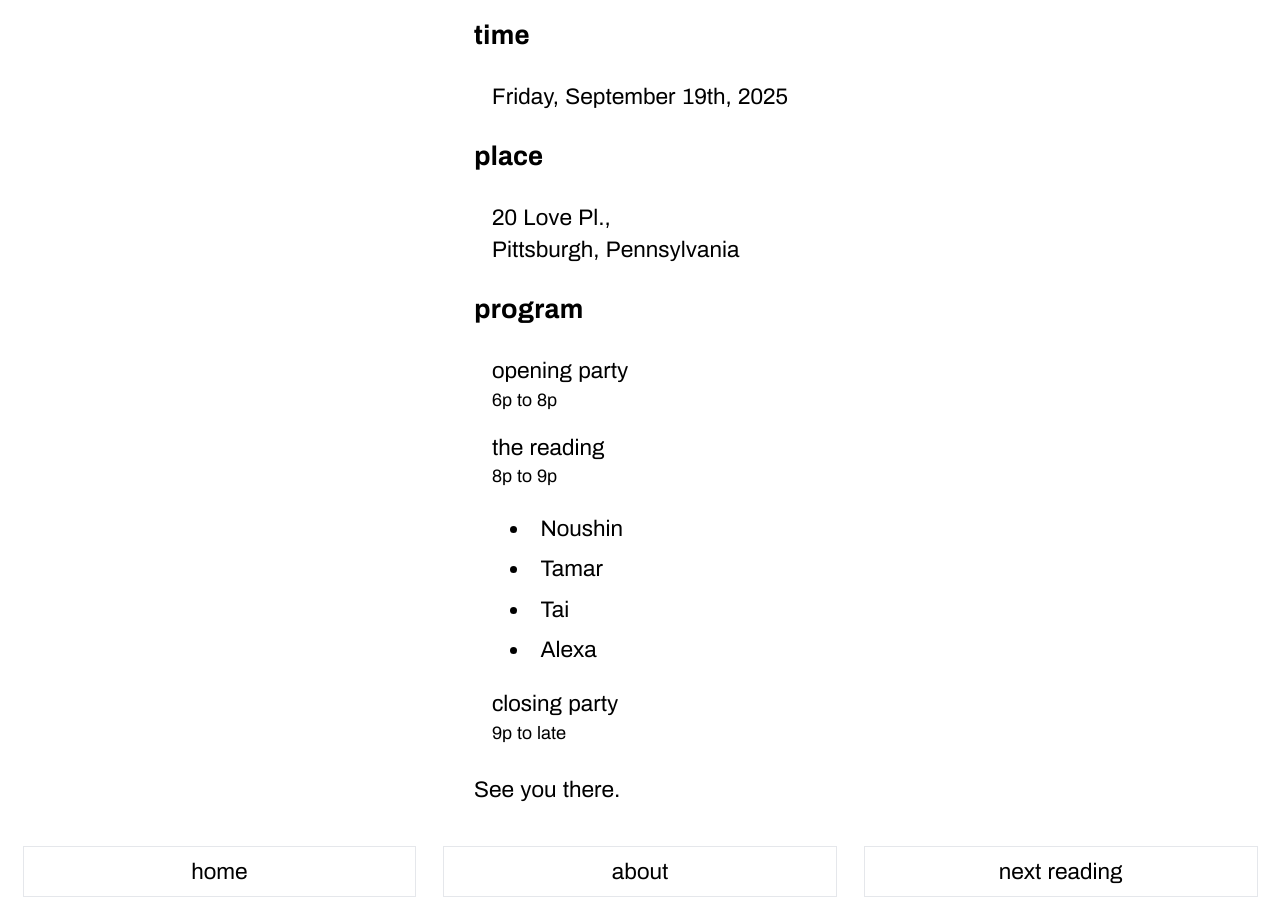
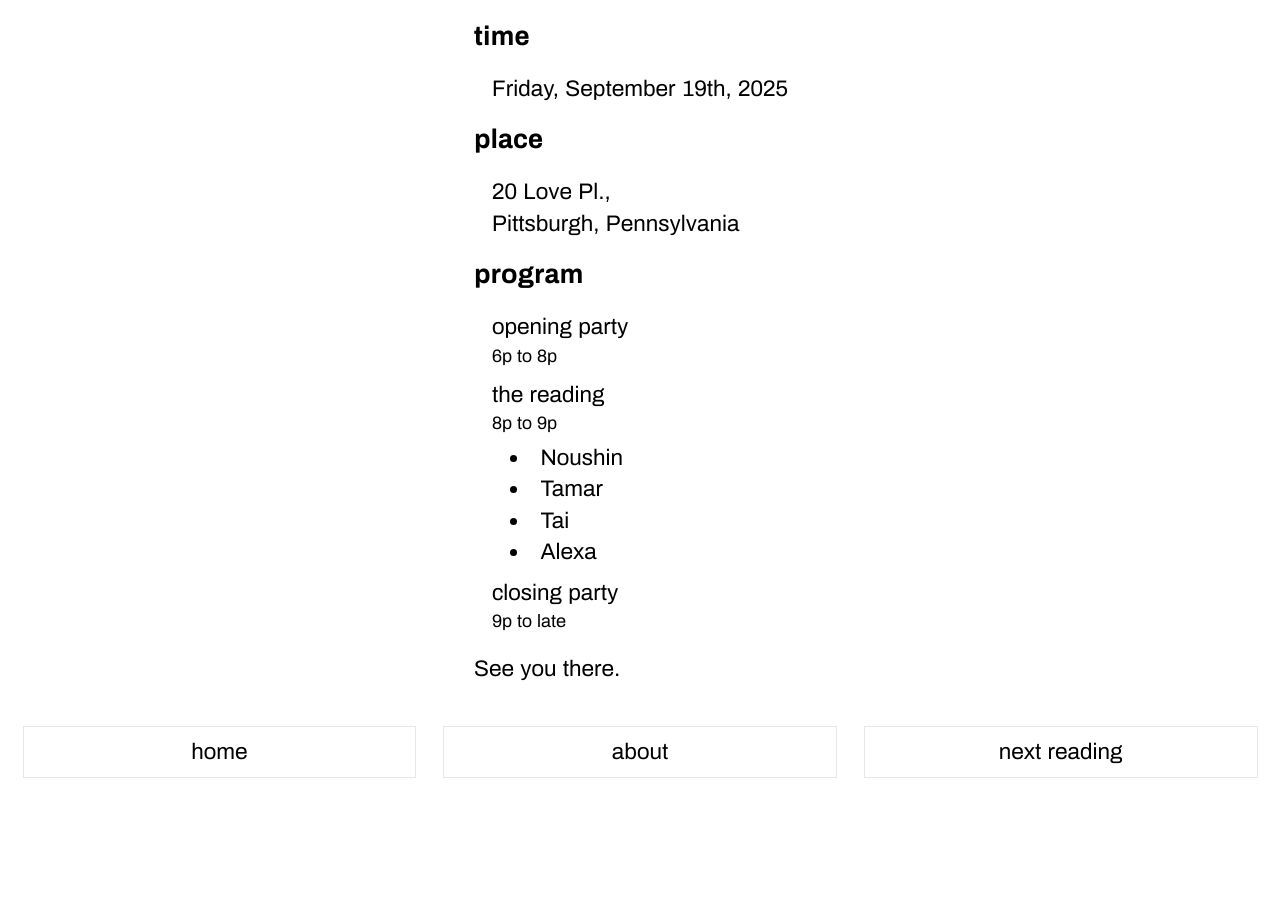
Before and after one commit to zlunchbox/readingspgh.com, a SvelteKit app: page /nextreading in a window 1280 px wide. After the commit the page ends 800 px from the top, so only its background shows below. Built offline with nearby package versions, Linux system fonts and the light colour scheme; a web font is replaced by a local one.

Commit message:
update padding

```diff
--- a/src/routes/nextreading/+page.svelte
+++ b/src/routes/nextreading/+page.svelte
@@ -3,25 +3,25 @@
 
 <div class="font-[Archivo] text-xl">
   <h2 class="p-4 text-2xl font-bold">time</h2>
-  <p class="px-8 py-2">Friday, September 19th, 2025</p>
+  <p class="px-8">Friday, September 19th, 2025</p>
   <h2 class="p-4 text-2xl font-bold">place</h2>
-  <p class="px-8 py-2">20 Love Pl.,<br /> Pittsburgh, Pennsylvania</p>
+  <p class="px-8">20 Love Pl.,<br /> Pittsburgh, Pennsylvania</p>
   <h2 class="p-4 text-2xl font-bold">program</h2>
-  <p class="px-8 py-2">
+  <p class="px-8">
     opening party
     <span class="block text-base">6p to 8p</span>
   </p>
-  <p class="px-8 py-2">
+  <p class="px-8 pt-2">
     the reading
     <span class="block text-base">8p to 9p</span>
   </p>
-  <ul class="px-12 py-2 list-disc list-inside">
-    <li class="py-1">Noushin</li>
-    <li class="py-1">Tamar</li>
-    <li class="py-1">Tai</li>
-    <li class="py-1">Alexa</li>
+  <ul class="px-12 py-1 list-disc list-inside">
+    <li class="">Noushin</li>
+    <li class="">Tamar</li>
+    <li class="">Tai</li>
+    <li class="">Alexa</li>
   </ul>
-  <p class="px-8 py-2">
+  <p class="px-8 pt-1">
     closing party
     <span class="block text-base">9p to late</span>
   </p>
```
